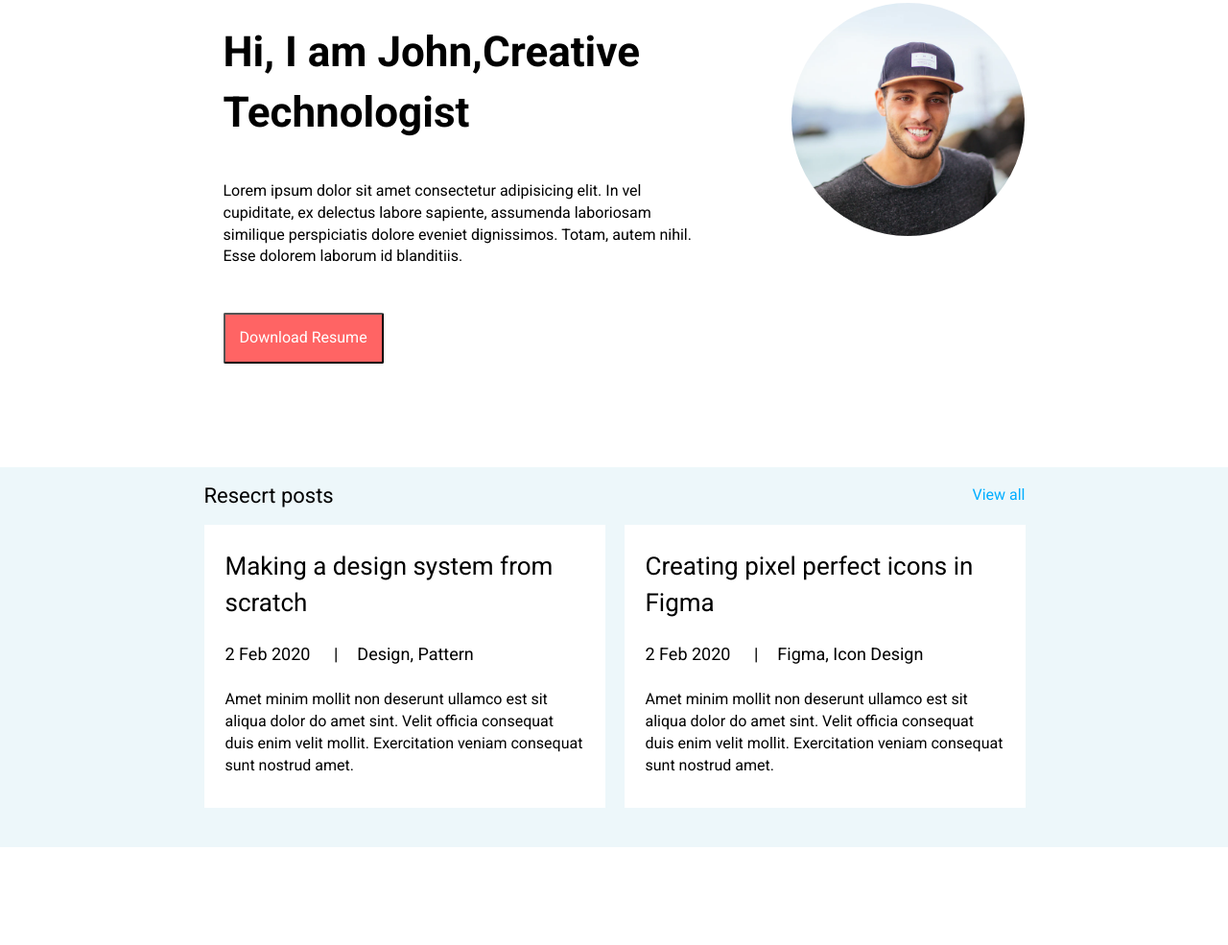
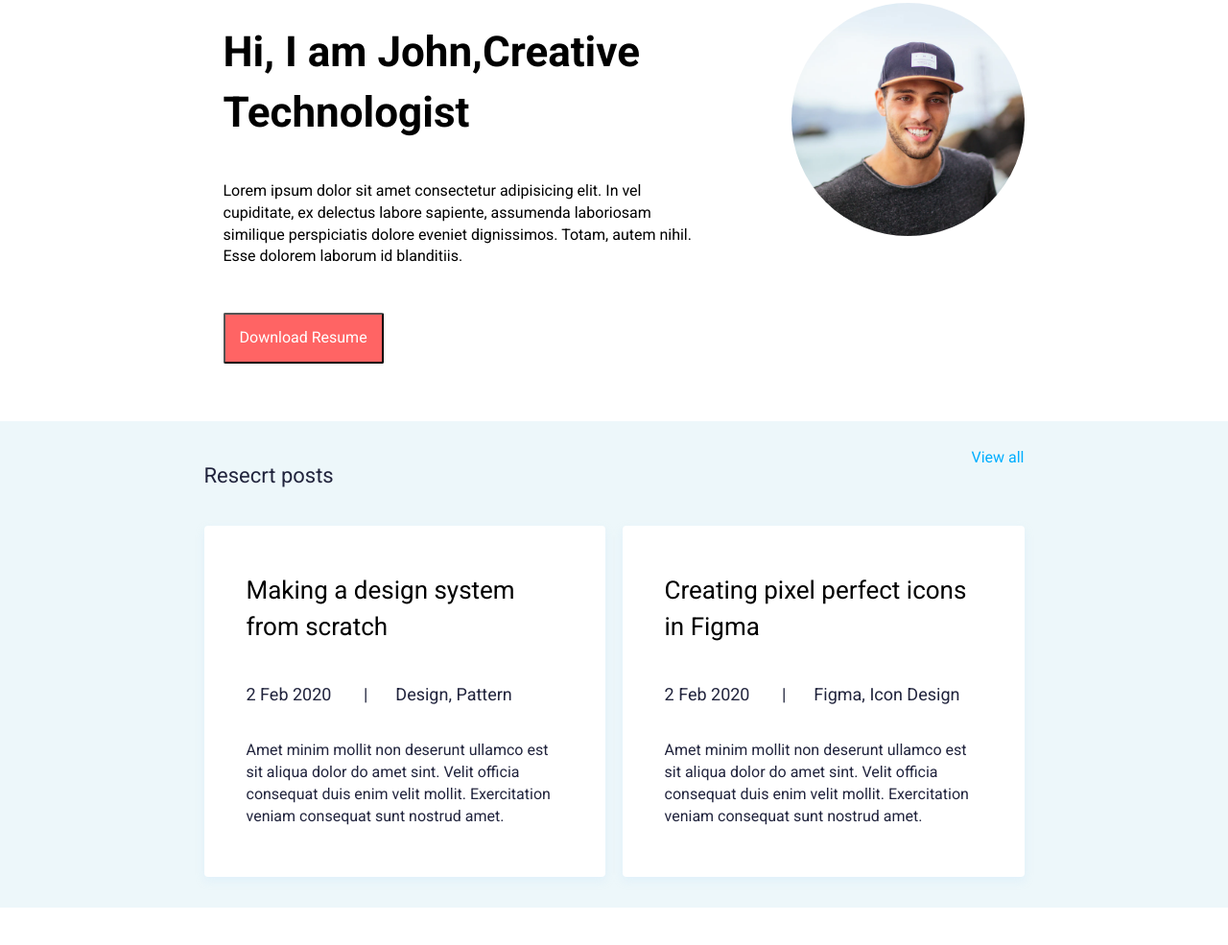
Before and after one commit to Usu21/portfolio, a plain HTML site: page index.html in a window 1280 px wide. Shown: the part 235-1220 px from the top of the page at 96% size. Before the commit the page ends 1118 px from the top, so only its background shows below. Drawn offline with Linux system fonts and the light colour scheme.

Commit message:
секция 2 завершена

```diff
--- a/css/style.css
+++ b/css/style.css
@@ -64,6 +64,7 @@ h1,h2,h3 {
 
 .main {
     margin-top: 150px;
+    margin-bottom: 71px;
 }
 
 .about {
@@ -120,66 +121,64 @@ h1,h2,h3 {
     border-radius: 2px;
 }
 
-.recent-posts{
-    width: 100%;
+.recent-posts {
     background-color: #EDF7FA;
-    height: 396px;
-    margin-top: 88px;
+    padding: 27px 0px 32px;
+    color: #21243D;
 }
 
-.recent-posts__top{
+.recent-posts__top {
     display: flex;
-    width: 856px;
     justify-content: space-between;
-    height: 60px;
-    align-items: center;
+    margin-bottom: 22px;
 }
 
 
-.recent-posts__title{
+.recent-posts__title {
+    line-height: 273%;
     font-size: 22px;
 }
 
-.recent-posts__link{
+.recent-posts__link {
     font-size: 16px;
     color: #00aeff;
 }
 
-.recent-posts__articles{
+.recent-posts__articles {
     display: flex;
-    width: 856px;
-    height: 295px;
-
 }
 
-.recent-posts__article{
+.recent-posts__article {
     background-color: #FFFFFF;
+    box-shadow: 0px 4px 10px rgba(187, 225, 250, 0.25);
+    border-radius: 4px;
+    padding: 24px 22px 30px;
+    margin-right: 2%;
 }
 
-.article__two{
-    margin-left: 20px;
+.recent-posts__article:last-child {
+    margin: 0;
 }
 
-.recent-posts__subtitle{
-    margin: 24px 22px 22px;
+.recent-posts__subtitle {
+    padding: 24px 22px 22px;
     font-size: 26px;
     line-height: 38px;
     display: flex;
 }
 
-.recent-posts__info{
-    margin: 17px 22px 22px;
+.recent-posts__info {
+    padding: 17px 22px 22px;
     font-size: 18px;
     line-height: 26px;
 }
 
-.recent-posts__text{
-    margin: 11px 22px 22px;
+.recent-posts__text {
+    padding: 11px 22px 22px;
     font-size: 16px;
     line-height: 23px
 }
 
-.recent-posts__separator{
-    margin-left: 20px;
-    margin-right: 20px;
+.recent-posts__separator {
+    margin: 0px 29px;
 }
--- a/index.html
+++ b/index.html
@@ -75,7 +75,7 @@
                                 Velit officia consequat duis enim velit mollit. Exercitation veniam consequat sunt nostrud amet.
                             </div>
                         </arcticle>
-                        <arcticle class="recent-posts__article article__two">
+                        <arcticle class="recent-posts__article">
                             <a href="" class="recent-posts__subtitle">Creating pixel perfect icons in Figma</a>
                             <div class="recent-posts__info">
                                 2 Feb 2020 <span class="recent-posts__separator">|</span>Figma, Icon Design
```
